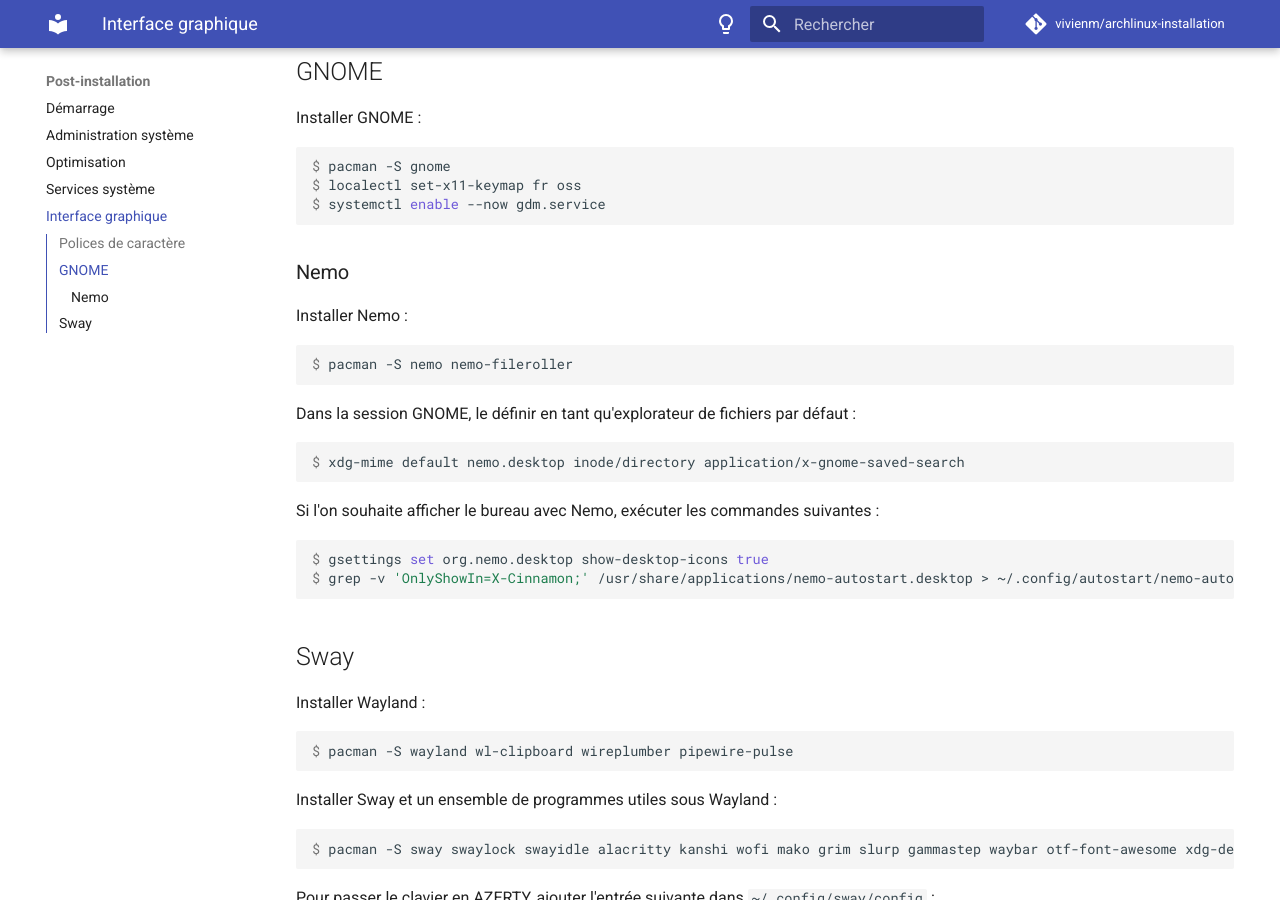
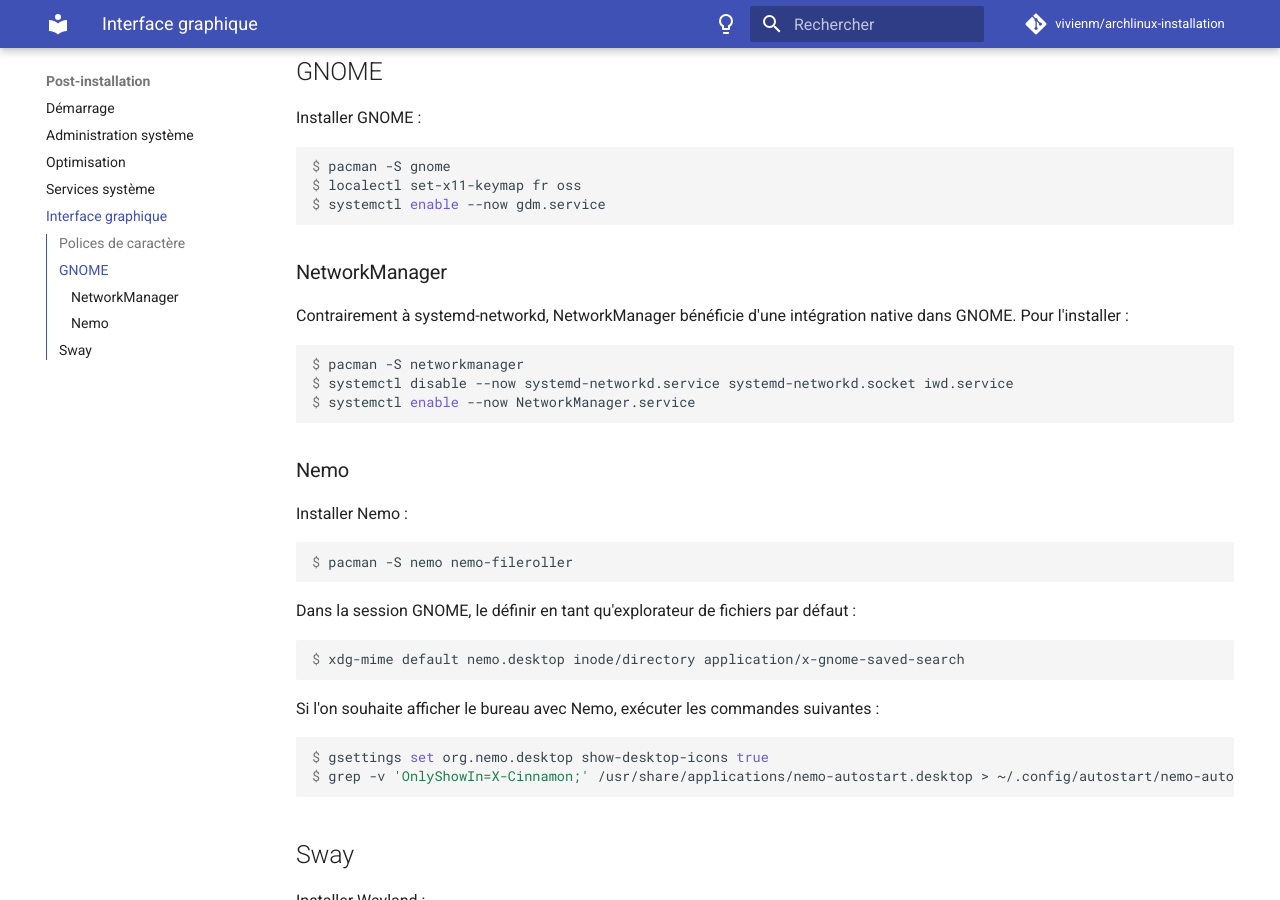
Before and after one commit to vivienm/archlinux-installation, an MkDocs documentation site: the page built from docs/postinstallation/gui.md, in a window 1280 px wide and 900 px high, scrolled down 346 px. Built offline with MkDocs 1.6.1 and Material for MkDocs 9.7.7, drawn with Linux system fonts in a browser that asks for light colours; comment, search, counter and statistics services are not loaded.

Commit message:
Install NetworkManager in GNOME

````diff
--- a/docs/postinstallation/gui.md
+++ b/docs/postinstallation/gui.md
@@ -16,6 +16,17 @@
 $ pacman -S gnome
 $ localectl set-x11-keymap fr oss
 $ systemctl enable --now gdm.service
+```
+
+### NetworkManager
+
+Contrairement à systemd-networkd, NetworkManager bénéficie d'une intégration native dans GNOME.
+Pour l'installer :
+
+```console
+$ pacman -S networkmanager
+$ systemctl disable --now systemd-networkd.service systemd-networkd.socket iwd.service
+$ systemctl enable --now NetworkManager.service
 ```
 
 ### Nemo
````
